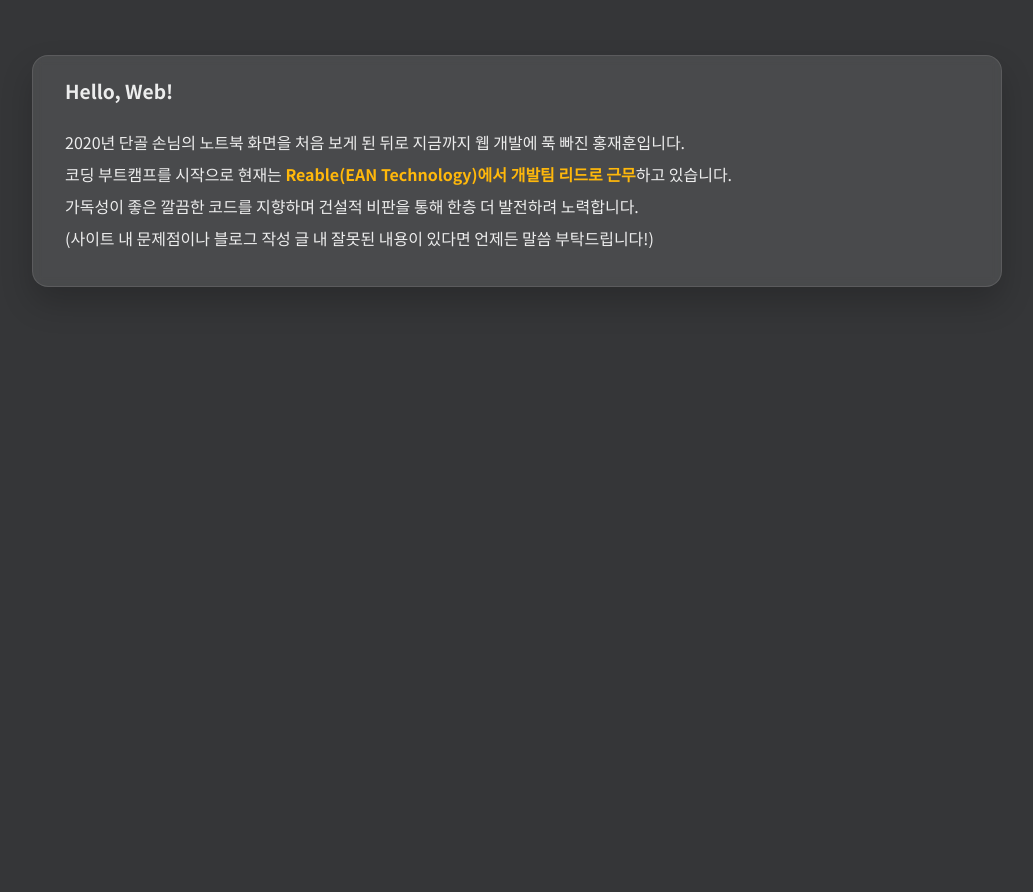
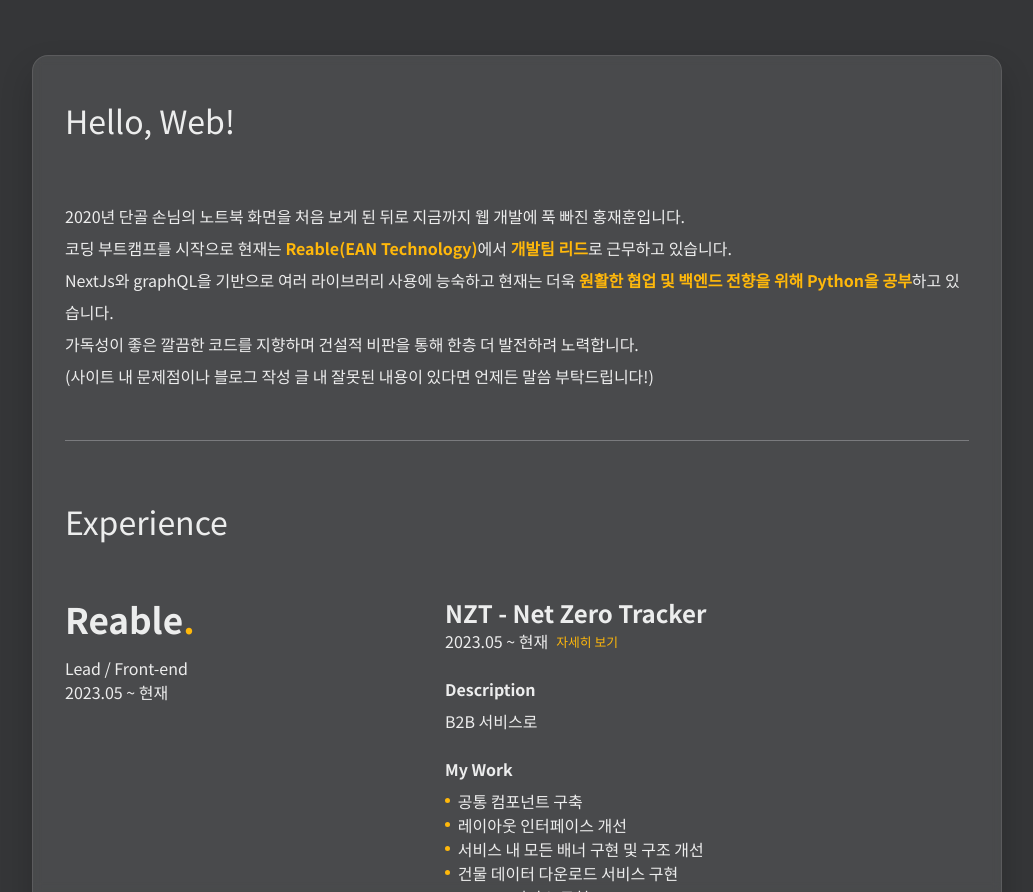
Before and after one commit to Bu-Du-Dak/Bu-Du-Dak.github.io, a Next.js app: page / in a window 1280 px wide. Shown: the part 802-1694 px from the top of the page, without its empty margins (123-1156 px from the left). Before the commit the page ends 1089 px from the top, so only its background shows below. Built offline with nearby package versions, Linux system fonts and the light colour scheme.

Commit message:
:feat: add home UI contents

```diff
--- a/src/commons/ContentsText.ts
+++ b/src/commons/ContentsText.ts
@@ -1,10 +1,31 @@
 export const HOME_TEXT = {
-    intro:`2020년 단골 손님의 노트북 화면을 처음 보게 된 뒤로 지금까지 웹 개발에 푹 빠진 홍재훈입니다.
-    코딩 부트캠프를 시작으로 현재는 <strong style="color:var(--selected-text-color)">Reable(EAN Technology)에서 개발팀 리드로 근무</strong>하고 있습니다.
+  intro: `2020년 단골 손님의 노트북 화면을 처음 보게 된 뒤로 지금까지 웹 개발에 푹 빠진 홍재훈입니다.
+    코딩 부트캠프를 시작으로 현재는 <strong style="color:var(--selected-text-color);">Reable(EAN Technology)</strong>에서 <strong style="color:var(--selected-text-color)">개발팀 리드</strong>로 근무하고 있습니다.
+    NextJs와 graphQL을 기반으로 여러 라이브러리 사용에 능숙하고 현재는 더욱 <strong style="color:var(--selected-text-color)">원활한 협업 및 백엔드 전향을 위해 Python을 공부</strong>하고 있습니다.
     가독성이 좋은 깔끔한 코드를 지향하며 건설적 비판을 통해 한층 더 발전하려 노력합니다.
     (사이트 내 문제점이나 블로그 작성 글 내 잘못된 내용이 있다면 언제든 말씀 부탁드립니다!)
     `,
-}
+  title_2023: `<div style="font-size:2.2rem; font-weight:bold; margin-bottom:1rem;">Reable<span style="color:var(--selected-text-color);">.</span></div>
+    <div style="width:fit-content; font-size:1rem; padding:.5rem 0;">Lead / Front-end</div>
+    <div style="font-size:1rem;">2023.05 ~ 현재</div>
+    `,
+  description_2023: `B2B 서비스로`,
+  myWorks_2023: `<div style="display:flex; flex-direction:column; gap: .5rem;">
+  <div style="display:flex; align-items:center;gap:.5rem;"><div style="width:.3rem;height:.3rem;background-color:var(--selected-text-color);border-radius:1rem;"></div><span>공통 컴포넌트 구축</span></div>
+  <div style="display:flex; align-items:center;gap:.5rem;"><div style="width:.3rem;height:.3rem;background-color:var(--selected-text-color);border-radius:1rem;"></div><span>레이아웃 인터페이스 개선</span></div>
+  <div style="display:flex; align-items:center;gap:.5rem;"><div style="width:.3rem;height:.3rem;background-color:var(--selected-text-color);border-radius:1rem;"></div><span>서비스 내 모든 배너 구현 및 구조 개선</span></div>
+  <div style="display:flex; align-items:center;gap:.5rem;"><div style="width:.3rem;height:.3rem;background-color:var(--selected-text-color);border-radius:1rem;"></div><span>건물 데이터 다운로드 서비스 구현</span></div>
+  <div style="display:flex; align-items:center;gap:.5rem;"><div style="width:.3rem;height:.3rem;background-color:var(--selected-text-color);border-radius:1rem;"></div><span>GRESB 서비스 구현</span></div>
+  <div style="display:flex; align-items:center;gap:.5rem;"><div style="width:.3rem;height:.3rem;background-color:var(--selected-text-color);border-radius:1rem;"></div><span>Admin 서비스 구현</span></div>
+</div>`,
+
+  title_2022: `<div style="font-size:2.2rem; margin-bottom:1rem; font-weight:bold;">DingCo<span style="color:var(--selected-text-color);">.</span></div>
+<div style="font-size:1rem; padding:.5rem 0;">Front-end</div>
+<div style="font-size:1rem;">2021.10 ~ 2023.04</div>`,
+  2022: ``,
+  title_2021: ``,
+  2021: ``,
+};
 export const WORKS_TEXT_2021 = {
   1: `2021년도 7월부터 9월까지 코드캠프에서 프론트엔드 코스를 수강하며 <strong style="color:var(--selected-text-color)">Next.js</strong>와 <strong style="color:var(--selected-text-color)">grpahQL</strong>에 관해 공부하였고, 마지막 팀 프로젝트에서는 <strong style="color:var(--selected-text-color)">ReactNative</strong>를 사용하여 앱을 구현하였습니다.`,
   2: `3명의 프론트엔드로 구성된 팀이었고, 캠프에서 제공하는 기본적인 CRUD API를 활용하여 만들 수 있는 서비스를 구현해야 했는데 운이 좋게 저의 아이디어가 채택되어 <strong style="color:var(--selected-text-color)">애견 산책 매칭 서비스</strong>를 구현하게 되었습니다.
@@ -328,9 +349,9 @@
   }`,
 };
 export const WORKS_TEXT_2024 = {
-    1:`4월에 NZT를 담당하던 PM이 퇴사를 하시고 새로운 PM이 오시게 되었습니다. 새로운 분과 새로운 마음으로 새 기능을 추가하게 되었는데, 건물 데이터 엑셀 다운로드였습니다.
+  1: `4월에 NZT를 담당하던 PM이 퇴사를 하시고 새로운 PM이 오시게 되었습니다. 새로운 분과 새로운 마음으로 새 기능을 추가하게 되었는데, 건물 데이터 엑셀 다운로드였습니다.
     `, // 이거 23년으로 옮기는거 고려 필요
-    2:`다운로드 관련 작업 진행 중...`
-    // 백엔드 시작하는 내용 + io 사이트 제작 내용
-    //일하는 방식 (노션 캘린더) 등 추가
-}
+  2: `다운로드 관련 작업 진행 중...`,
+  // 백엔드 시작하는 내용 + io 사이트 제작 내용
+  //일하는 방식 (노션 캘린더) 등 추가
+};
--- a/src/commons/globalStyles.ts
+++ b/src/commons/globalStyles.ts
@@ -265,10 +265,23 @@
   background-color: var(--text-color-disabled);
   margin: 2rem 0;
 `
+export const DashedDivider = styled.div`
+  width: 100%;
+  height: .1rem;
+  background-image: linear-gradient(to right, var(--text-color-disabled) 33%, rgba(255,255,255,0) 0%);
+  background-position: top;
+  background-size: 6px 1px;
+  background-repeat: repeat-x;
+  margin: 3rem 0;
+`;
 export const CHIP_STYLES = {
   "Next.js":{
       color:'#fff',
       backgroundColor:'#000'
+  },
+  "React":{
+    color:'#08D9FF',
+    backgroundColor:'#000'
   },
   "TypeScript":{
       color:'#fff',
@@ -314,8 +327,12 @@
       color:'#fff',
       backgroundColor:'#0A97F5'
   },
-  "styled-component":{
+  "emotion":{
     color:'#fff',
     backgroundColor:'#D271AB'
+  },
+  "Jest":{
+    color:'#C8431B',
+    backgroundColor:'#fff'
   }
 }
--- a/src/components/unit/article/article.index.tsx
+++ b/src/components/unit/article/article.index.tsx
@@ -1,22 +1,32 @@
 import rehypeRaw from 'rehype-raw';
 import ReactMarkdown from 'react-markdown';
-import styled from "@emotion/styled"
-import { SubTitle } from "../../../commons/globalStyles"
+import styled from '@emotion/styled';
+import { SubTitle } from '../../../commons/globalStyles';
 
-const Article = ({text,title,subContent,reverse}:{text:string,title?:string,subContent?:JSX.Element,reverse?:boolean}) => {
-    return(
+const Article = ({
+  text,
+  title,
+  subContent,
+  reverse,
+}: {
+  text: string;
+  title?: string;
+  subContent?: JSX.Element;
+  reverse?: boolean;
+}) => {
+  return (
     <ArticleWrapper reverse={reverse}>
-            {subContent&&subContent}
+      {subContent && subContent}
       <Contents subContent={subContent}>
-                {title&&<SubTitle>{title}</SubTitle>}
+        {title && <SubTitle>{title}</SubTitle>}
         <ReactMarkdown rehypePlugins={[rehypeRaw]}>{text}</ReactMarkdown>
       </Contents>
     </ArticleWrapper>
-    )
-}
+  );
+};
 interface ArticleStyleProps {
-    reverse?:boolean
-    subContent?:JSX.Element
+  reverse?: boolean;
+  subContent?: JSX.Element;
 }
 const ArticleWrapper = styled.article`
   display: flex;
@@ -32,22 +42,25 @@
   }
   @media (min-width: 992px) {
     align-items: flex-start;
-		flex-direction: ${({reverse}:ArticleStyleProps)=>!reverse ? 'row':'row-reverse'};
+    flex-direction: ${({ reverse }: ArticleStyleProps) =>
+      !reverse ? 'row' : 'row-reverse'};
   }
   @media (min-width: 1400px) {
-        flex-direction: ${({reverse})=>!reverse ? 'row':'row-reverse'};
+    flex-direction: ${({ reverse }) => (!reverse ? 'row' : 'row-reverse')};
   }
-`
+`;
 const Contents = styled.div`
   width: 100%;
   line-height: 2;
   font-size: 1rem;
   white-space: pre-wrap;
+  overflow-wrap: break-word;
   @media (min-width: 992px) {
-        width: ${({subContent}:ArticleStyleProps)=> subContent ? '60%':'100%'};
+    width: ${({ subContent }: ArticleStyleProps) =>
+      subContent ? '60%' : '100%'};
   }
   @media (min-width: 1400px) {
-        width: ${({subContent})=> subContent ? '70%':'100%'};
+    width: ${({ subContent }) => (subContent ? '70%' : '100%')};
   }
-`
-export default Article
+`;
+export default Article;
--- /dev/null
+++ b/src/components/unit/footPrints/footPrints.container.tsx
@@ -0,0 +1,20 @@
+import FootPrintsUI from './footPrints.presenter';
+
+const FootPrints = ({
+  title,
+  routeEvent,
+  contents,
+}: {
+  title?: string;
+  routeEvent?:(path:string)=>void;
+  contents: {
+    contentTitle: string;
+    period: string;
+    description: string;
+    myWorks: string;
+    stacks?: string[];
+  };
+}) => {
+  return <FootPrintsUI title={title} routeEvent={routeEvent} contents={contents} />;
+};
+export default FootPrints;
--- /dev/null
+++ b/src/components/unit/footPrints/footPrints.presenter.tsx
@@ -0,0 +1,47 @@
+import rehypeRaw from 'rehype-raw';
+import ReactMarkdown from 'react-markdown';
+import { StackChips, StackWrapper } from '../works/works.styles';
+import { CHIP_STYLES, SmallText } from '../../../commons/globalStyles';
+import * as S from './footPrints.styles'
+const FootPrintsUI = ({ title,routeEvent, contents }) => {
+  return (
+    <S.Wrapper>
+      {title ? (
+        <S.Title>
+          <ReactMarkdown rehypePlugins={[rehypeRaw]}>{title}</ReactMarkdown>
+        </S.Title>
+      ) : (
+        <div style={{ minWidth: '300px'}} />
+      )}
+      <S.Contents>
+        <S.ContentTitle>{contents.contentTitle}</S.ContentTitle>
+        <S.SubContents style={{display:'flex', alignItems:'end',gap:'.5rem', margin: '.5rem 0 1.5rem 0' }}>
+          {contents.period}
+          {routeEvent&&
+          <SmallText onClick={routeEvent} style={{color:'var(--selected-text-color)',cursor:'pointer'}}>자세히 보기</SmallText>
+          }
+        </S.SubContents>
+        <S.SubContentsTitle>Description</S.SubContentsTitle>
+        <S.SubContents>{contents.description}</S.SubContents>
+        <S.SubContentsTitle>My Work</S.SubContentsTitle>
+        <S.SubContents>
+          <ReactMarkdown rehypePlugins={[rehypeRaw]}>
+            {contents.myWorks}
+          </ReactMarkdown>
+        </S.SubContents>
+        <S.SubContentsTitle style={{ marginBottom: '0' }}>Stack</S.SubContentsTitle>
+        <StackWrapper style={{ justifyContent: 'start' }}>
+          {contents.stacks?.map(e => (
+            <StackChips
+              key={e}
+              backgroundColor={CHIP_STYLES[e]?.backgroundColor}
+              color={CHIP_STYLES[e]?.color}>
+              {e}
+            </StackChips>
+          ))}
+        </StackWrapper>
+      </S.Contents>
+    </S.Wrapper>
+  );
+};
+export default FootPrintsUI;
--- /dev/null
+++ b/src/components/unit/footPrints/footPrints.styles.ts
@@ -0,0 +1,61 @@
+import styled from "@emotion/styled";
+
+export const Wrapper = styled.article`
+  width: 100%;
+  height: max-content;
+  display: flex;
+  flex-direction: column;
+  align-items: flex-start;
+  justify-content: space-between;
+  gap: 2rem;
+  padding: 1rem 0;
+  @media (min-width: 768px) {
+    align-items: flex-start;
+    flex-direction: column;
+  }
+  @media (min-width: 992px) {
+    align-items: flex-start;
+    flex-direction: row;
+    gap: 5rem;
+  }
+`;
+export const Title = styled.div`
+  font-size: 1rem;
+  min-width: 300px;
+  @media (min-width: 992px) {
+    font-size: 1.2rem;
+  }
+  @media (min-width: 1400px) {
+    font-size: 2rem;
+  }
+`;
+export const Contents = styled.div`
+  width: 100%;
+  font-size: 1rem;
+  white-space: pre-wrap;
+  @media (min-width: 992px) {
+    width: 60%;
+  }
+  @media (min-width: 1400px) {
+    width: 70%;
+  }
+`;
+export const ContentTitle = styled.div`
+  font-size: 1.2rem;
+  font-weight: bold;
+  @media (min-width: 992px) {
+    font-size: 1.5rem;
+  }
+  @media (min-width: 1400px) {
+    font-size: 2rem;
+  }
+`;
+export const SubContentsTitle = styled.div`
+  font-weight: bold;
+  margin: 2rem 0 1rem 0;
+`;
+export const SubContents = styled.div`
+  width: 100%;
+  white-space: pre-wrap;
+  overflow-wrap: break-word;
+`;
--- a/src/components/unit/home/Home.index.tsx
+++ b/src/components/unit/home/Home.index.tsx
@@ -1,42 +1,33 @@
-import styled from "@emotion/styled"
-import SectionPage from "../Section/Section.index"
-import { useTheme } from "next-themes"
-import DarkBackgroundImage from "./backgroundImage/bgImage.dark"
-import LightBackgroundImage from "./backgroundImage/bgImage.light"
-import Intro from "./intro/intro.container"
-import Article from "../article/article.index"
-import { HOME_TEXT } from "../../../commons/ContentsText"
-import { ArticleTitle } from "../../../commons/globalStyles"
-
+import styled from '@emotion/styled';
+import { useTheme } from 'next-themes';
+import DarkBackgroundImage from './backgroundImage/bgImage.dark';
+import LightBackgroundImage from './backgroundImage/bgImage.light';
+import Intro from './intro/intro.container';
+import HomeContents from './contents';
 
 const HomePage = () => {
-  const {theme} = useTheme()
+  const { theme } = useTheme();
 
   return (
     <Container>
-    {theme==='dark' ?
-      <DarkBackgroundImage/>:
-      <LightBackgroundImage/>
-    }
-    <Intro/>
-    <Contents>
-      <ArticleTitle>Hello, Web!</ArticleTitle>
-      <Article text={HOME_TEXT.intro}/>
-    </Contents>
-
+      {theme === 'dark' ? <DarkBackgroundImage /> : <LightBackgroundImage />}
+      <Intro />
+      <Contents>
+        <HomeContents />
+      </Contents>
     </Container>
-  )
-}
+  );
+};
 const Container = styled.div`
   width: 100%;
-`
+`;
 const Contents = styled.div`
-  width:100%;
-  background-color: rgba(255,255,255,.1);
-  backdrop-filter: blur(.3rem);
-  border: .5px solid rgba(255,255,255,.1);
-  box-shadow: 0 1rem 2rem 0 rgba( 0, 0, 0, 0.2 );
+  width: 100%;
+  background-color: rgba(255, 255, 255, 0.1);
+  backdrop-filter: blur(0.3rem);
+  border: 0.5px solid rgba(255, 255, 255, 0.1);
+  box-shadow: 0 1rem 2rem 0 rgba(0, 0, 0, 0.2);
   padding: 1rem 2rem;
   border-radius: 1rem;
-`
-export default HomePage
+`;
+export default HomePage;
--- /dev/null
+++ b/src/components/unit/home/contents/index.tsx
@@ -0,0 +1,65 @@
+import styled from "@emotion/styled"
+import Article from "../../article/article.index"
+import { DashedDivider, Divider } from "../../../../commons/globalStyles"
+import FootPrints from "../../footPrints/footPrints.container"
+import { HOME_TEXT } from "../../../../commons/ContentsText"
+import { useRouter } from "next/router"
+
+const HomeContents = () => {
+    const router = useRouter()
+    const onClickMove = (path:string) => {
+        router.push(path)
+    }
+    return(
+        <>
+        <TitleWrapper>
+          Hello, Web!
+        </TitleWrapper>
+        <Article text={HOME_TEXT.intro}/>
+        <Divider/>
+        <TitleWrapper>
+          Experience
+        </TitleWrapper>
+        <FootPrints
+        title={HOME_TEXT.title_2023}
+        routeEvent={()=>onClickMove('/works/2023#nzt')}
+        contents={{
+          contentTitle:'NZT - Net Zero Tracker',
+          period:'2023.05 ~ 현재',
+          description:HOME_TEXT.description_2023,
+          myWorks:HOME_TEXT.myWorks_2023,
+          stacks:['TypeScript','React','Next.js','Axios','graphQL','Jest']
+        }}/>
+        <DashedDivider/>
+        <FootPrints title={HOME_TEXT.title_2022} contents={{
+          contentTitle:'NZT - Net Zero Tracker',
+          period:'2023.05 ~ 현재',
+          description:HOME_TEXT.description_2023,
+          myWorks:HOME_TEXT.myWorks_2023,
+          stacks:['TypeScript','React','Next.js','Axios','graphQL']
+        }}/>
+        <FootPrints contents={{
+          contentTitle:'NZT - Net Zero Tracker',
+          period:'2023.05 ~ 현재',
+          description:HOME_TEXT.description_2023,
+          myWorks:HOME_TEXT.myWorks_2023,
+          stacks:['TypeScript','React','Next.js','Axios','graphQL']
+        }}/>
+        <Divider/>
+        </>
+    )
+}
+
+const TitleWrapper = styled.div`
+  width:100%;
+  text-align: center;
+  font-size: 2rem;
+  padding: 2rem 0 3rem 0;
+  @media (min-width: 768px) {
+    text-align: center;
+	}
+	@media (min-width: 992px) {
+    text-align: start;
+	}
+`
+export default HomeContents
--- a/src/components/unit/works/works.styles.ts
+++ b/src/components/unit/works/works.styles.ts
@@ -18,8 +18,8 @@
     display:flex;
     justify-content: center;
     align-items: center;
-    padding: 10px;
-    border-radius: 10px;
+    padding: 8px;
+    border-radius: 8px;
     background-color: ${props=>props.backgroundColor};
     color:${(props=>props.color)};
 `
```
Also changed, not shown: src/components/unit/works/years/2022/2022.presenter.tsx (+4 -4 lines), src/components/unit/works/years/2023/2023.presenter.tsx (+4 -4 lines). Lines whose indentation alone changed are shown as unchanged.
